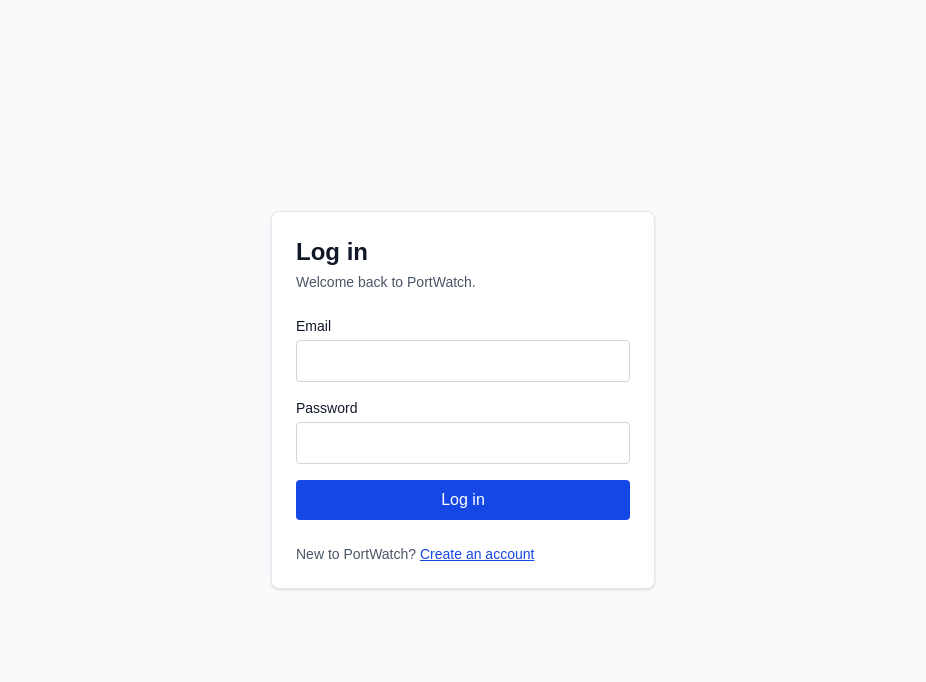
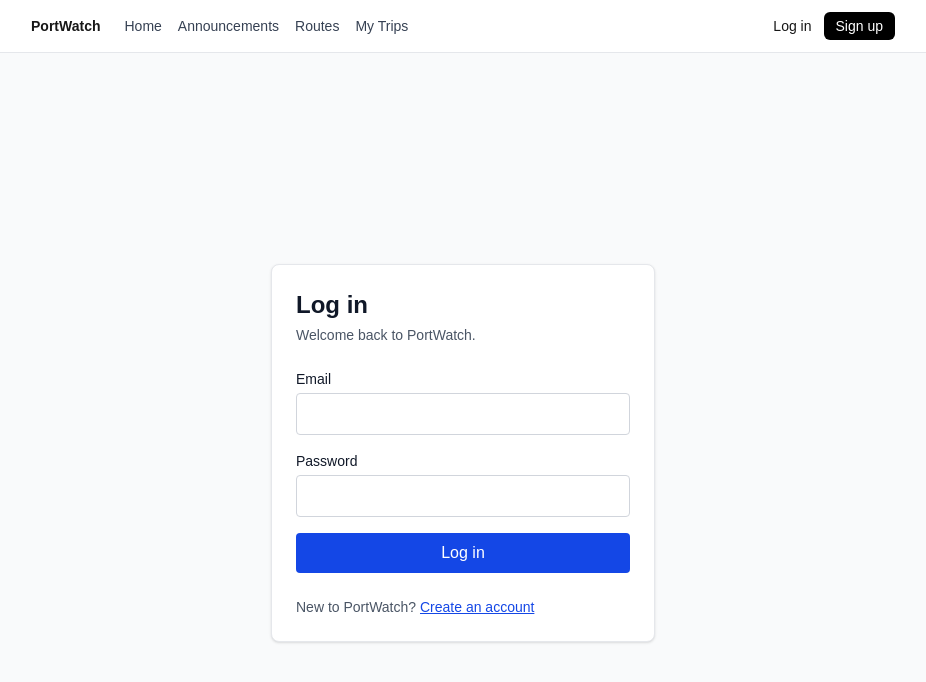
Before and after one commit to Cristy16/portwatch, a Next.js app: page /login in a window 1280 px wide. Shown: the top 682 px of the page, without its empty margins (177-1103 px from the left). Built offline with nearby package versions, Linux system fonts and the light colour scheme; no server answers.

Commit message:
feat(auth): protected trips and admin routes

```diff
--- /dev/null
+++ b/src/app/admin/layout.tsx
@@ -0,0 +1,11 @@
+import type { ReactNode } from "react";
+import { requireAdmin } from "@/lib/auth";
+
+export default async function AdminLayout({
+  children,
+}: {
+  children: ReactNode;
+}) {
+  await requireAdmin();
+  return <>{children}</>;
+}
--- /dev/null
+++ b/src/app/admin/page.tsx
@@ -0,0 +1,16 @@
+import { requireAdmin } from "@/lib/auth";
+
+export default async function AdminPage() {
+  // Checked here as well as in the layout, since layouts don't re-run on
+  // every client-side navigation.
+  await requireAdmin();
+
+  return (
+    <main className="mx-auto w-full max-w-4xl flex-1 px-4 py-8">
+      <h1 className="text-2xl font-semibold">Admin dashboard</h1>
+      <p className="mt-6 rounded-md border border-dashed border-gray-300 p-4 text-sm text-gray-600 dark:border-gray-700 dark:text-gray-400">
+        Announcement and source management will go here in a later phase.
+      </p>
+    </main>
+  );
+}
--- a/src/app/layout.tsx
+++ b/src/app/layout.tsx
@@ -1,6 +1,7 @@
 import type { Metadata } from "next";
 import { Geist, Geist_Mono } from "next/font/google";
 import "./globals.css";
+import Header from "@/components/Header";
 
 const geistSans = Geist({
   variable: "--font-geist-sans",
@@ -23,7 +24,10 @@ export default function RootLayout({ children }: LayoutProps<"/">) {
       lang="en"
       className={`${geistSans.variable} ${geistMono.variable} h-full antialiased`}
     >
-      <body className="min-h-full flex flex-col">{children}</body>
+      <body className="min-h-full flex flex-col">
+        <Header />
+        {children}
+      </body>
     </html>
   );
 }
--- /dev/null
+++ b/src/app/trips/page.tsx
@@ -0,0 +1,17 @@
+import { requireUser } from "@/lib/auth";
+
+export default async function TripsPage() {
+  const user = await requireUser();
+
+  return (
+    <main className="mx-auto w-full max-w-4xl flex-1 px-4 py-8">
+      <h1 className="text-2xl font-semibold">My Trips</h1>
+      <p className="mt-2 text-sm text-gray-600 dark:text-gray-400">
+        Signed in as {user.email}
+      </p>
+      <p className="mt-6 rounded-md border border-dashed border-gray-300 p-4 text-sm text-gray-600 dark:border-gray-700 dark:text-gray-400">
+        Your saved trips will appear here in a later phase.
+      </p>
+    </main>
+  );
+}
--- /dev/null
+++ b/src/components/Header.tsx
@@ -0,0 +1,74 @@
+import Link from "next/link";
+import { redirect } from "next/navigation";
+import { getCurrentUser } from "@/lib/auth";
+import { createClient } from "@/lib/supabase/server";
+
+const NAV_LINKS = [
+  { href: "/", label: "Home" },
+  { href: "/announcements", label: "Announcements" },
+  { href: "/routes", label: "Routes" },
+  { href: "/trips", label: "My Trips" },
+];
+
+// Inline Server Action so the header works before the auth actions file exists.
+async function signOut() {
+  "use server";
+  const supabase = await createClient();
+  await supabase.auth.signOut();
+  redirect("/login");
+}
+
+export default async function Header() {
+  const user = await getCurrentUser();
+
+  return (
+    <header className="border-b border-gray-200 dark:border-gray-800">
+      <div className="mx-auto flex max-w-4xl flex-wrap items-center justify-between gap-x-6 gap-y-2 px-4 py-3">
+        <nav aria-label="Main" className="flex flex-wrap items-center gap-x-4 gap-y-1 text-sm">
+          <Link href="/" className="mr-2 font-semibold">
+            PortWatch
+          </Link>
+          {NAV_LINKS.map((link) => (
+            <Link
+              key={link.href}
+              href={link.href}
+              className="text-gray-700 hover:underline dark:text-gray-300"
+            >
+              {link.label}
+            </Link>
+          ))}
+        </nav>
+
+        <div className="flex items-center gap-3 text-sm">
+          {user ? (
+            <>
+              <span className="hidden max-w-[16rem] truncate text-gray-600 sm:inline dark:text-gray-400">
+                {user.email}
+              </span>
+              <form action={signOut}>
+                <button
+                  type="submit"
+                  className="rounded-md border border-gray-300 px-3 py-1 hover:bg-gray-100 dark:border-gray-700 dark:hover:bg-gray-900"
+                >
+                  Sign out
+                </button>
+              </form>
+            </>
+          ) : (
+            <>
+              <Link href="/login" className="hover:underline">
+                Log in
+              </Link>
+              <Link
+                href="/signup"
+                className="rounded-md bg-black px-3 py-1 text-white hover:opacity-80 dark:bg-white dark:text-black"
+              >
+                Sign up
+              </Link>
+            </>
+          )}
+        </div>
+      </div>
+    </header>
+  );
+}
```
